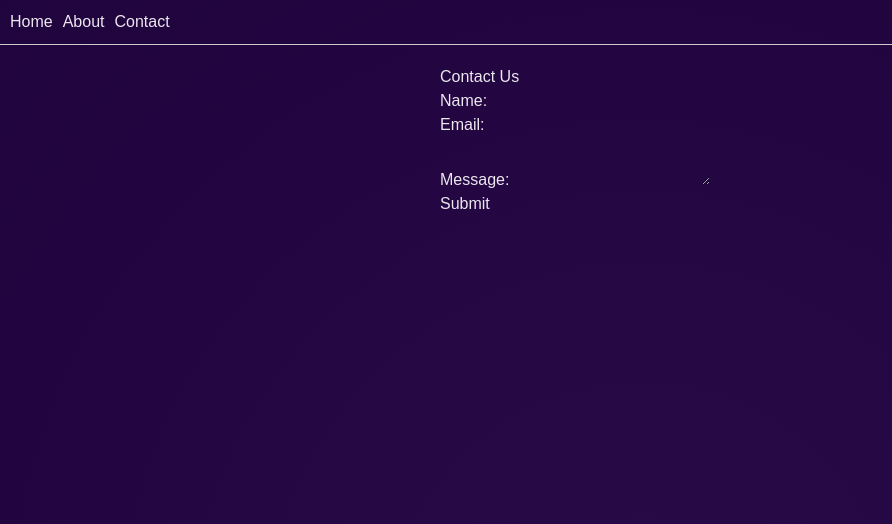
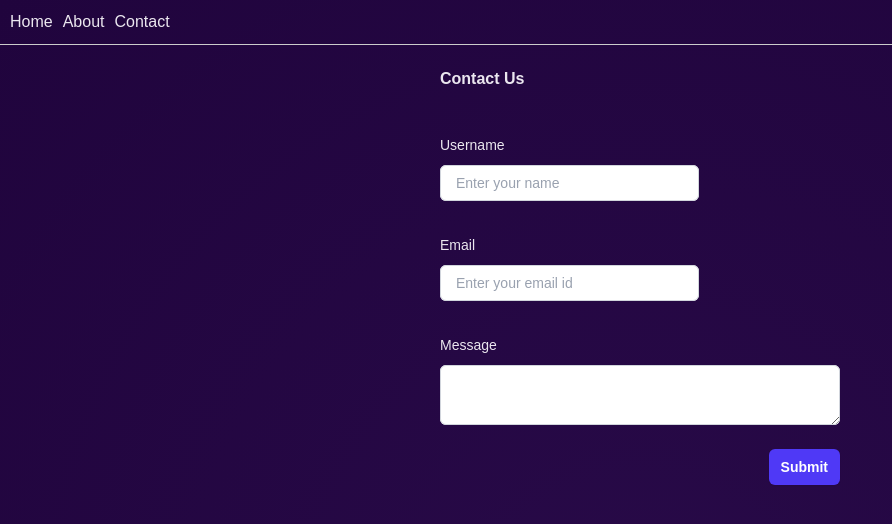
Before and after one commit to vijaykumar07/react-app, a React (Vite) app: page /contact in a window 1280 px wide. Shown: the top 524 px of the page, without its empty margins (0-892 px from the left). Built offline with nearby package versions, Linux system fonts and the light colour scheme.

Commit message:
Updated form with tailwind css

```diff
--- a/src/pages/Contact.tsx
+++ b/src/pages/Contact.tsx
@@ -1,6 +1,6 @@
-import React from 'react';
-import { useForm, SubmitHandler } from 'react-hook-form';
-import axios from 'axios';
+import React from "react";
+import { useForm, SubmitHandler } from "react-hook-form";
+import axios from "axios";
 
 type FormData = {
   name: string;
@@ -13,57 +13,124 @@ const ContactForm = () => {
     register,
     handleSubmit,
     reset,
-    formState: { errors, isSubmitSuccessful }
+    formState: { errors, isSubmitSuccessful },
   } = useForm<FormData>();
 
   const onSubmit: SubmitHandler<FormData> = async (data) => {
     try {
-      const response = await axios.post('https://jsonplaceholder.typicode.com/posts', data);
-      console.log('Form submitted:', response.data);
+      const response = await axios.post(
+        "https://jsonplaceholder.typicode.com/posts",
+        data
+      );
+      console.log("Form submitted:", response.data);
       reset(); // Clear form after successful submission
     } catch (error) {
-      console.error('API submission error:', error);
+      console.error("API submission error:", error);
     }
   };
 
   return (
-    <form onSubmit={handleSubmit(onSubmit)} style={{ maxWidth: '400px', margin: '20px auto' }}>
-      <h2>Contact Us</h2>
+    <form
+      onSubmit={handleSubmit(onSubmit)}
+      style={{ maxWidth: "400px", margin: "20px auto" }}
+    >
+      <h2 className="text-base/7 font-semibold text-white-900">Contact Us</h2>
 
-      <div>
-        <label>Name:</label>
+      <div className="mt-10 grid grid-cols-1 gap-x-6 gap-y-8 sm:grid-cols-6">
+        {/* <div className="sm:col-span-4">
+      <label htmlFor="username" className="block text-sm/6 font-medium text-gray-900">
+                Username
+              </label>
         <input
           {...register('name', { required: 'Name is required' })}
         />
         {errors.name && <p style={{ color: 'red' }}>{errors.name.message}</p>}
+        </div> */}
+
+        <div className="sm:col-span-4">
+          <label
+            htmlFor="username"
+            className="block text-sm/6 font-medium text-white-900"
+          >
+            Username
+          </label>
+          <div className="mt-2">
+            <div className="flex items-center rounded-md bg-white pl-3 outline-1 -outline-offset-1 outline-gray-300 focus-within:outline-2 focus-within:-outline-offset-2 focus-within:outline-indigo-600">
+              <input
+                id="username"
+                type="text"
+                placeholder="Enter your name"
+                {...register("name", { required: "Name is required" })}
+                className="block min-w-0 grow py-1.5 pr-3 pl-1 text-base text-gray-900 placeholder:text-gray-400 focus:outline-none sm:text-sm/6"
+              />
+            </div>
+            {errors.name && (
+              <p style={{ color: "red" }}>{errors.name.message}</p>
+            )}
+          </div>
         </div>
 
-      <div>
-        <label>Email:</label>
+        <div className="sm:col-span-4">
+          <label
+            htmlFor="email"
+            className="block text-sm/6 font-medium text-white-900"
+          >
+            Email
+          </label>
+          <div className="mt-2">
+            <div className="flex items-center rounded-md bg-white pl-3 outline-1 -outline-offset-1 outline-gray-300 focus-within:outline-2 focus-within:-outline-offset-2 focus-within:outline-indigo-600">
               <input
-          {...register('email', {
-            required: 'Email is required',
+                id="email"
+                type="text"
+                placeholder="Enter your email id"
+                {...register("email", {
+                  required: "Email is required",
                   pattern: {
                     value: /^\S+@\S+$/i,
-              message: 'Invalid email address'
-            }
+                    message: "Invalid email address",
+                  },
                 })}
+                className="block min-w-0 grow py-1.5 pr-3 pl-1 text-base text-gray-900 placeholder:text-gray-400 focus:outline-none sm:text-sm/6"
               />
-        {errors.email && <p style={{ color: 'red' }}>{errors.email.message}</p>}
+            </div>
+            {errors.email && (
+              <p style={{ color: "red" }}>{errors.email.message}</p>
+            )}
+          </div>
         </div>
 
-      <div>
-        <label>Message:</label>
+        <div className="col-span-full">
+          <label
+            htmlFor="message"
+            className="block text-sm/6 font-medium text-white-900"
+          >
+            Message
+          </label>
+          <div className="mt-2">
             <textarea
-          {...register('message', { required: 'Message is required' })}
+              id="message"
+              {...register("message", { required: "Message is required" })}
+              className="block w-full rounded-md bg-white px-3 py-1.5 text-base text-gray-900 outline-1 -outline-offset-1 outline-gray-300 placeholder:text-gray-400 focus:outline-2 focus:-outline-offset-2 focus:outline-indigo-600 sm:text-sm/6"
+              defaultValue={""}
             />
-        {errors.message && <p style={{ color: 'red' }}>{errors.message.message}</p>}
+          </div>
+          {errors.message && (
+            <p style={{ color: "red" }}>{errors.message.message}</p>
+          )}
+        </div>
       </div>
 
-      <button type="submit">Submit</button>
+      <div className="mt-6 flex items-center justify-end gap-x-6">
+        <button
+          type="submit"
+          className="rounded-md bg-indigo-600 px-3 py-2 text-sm font-semibold text-white shadow-xs hover:bg-indigo-500 focus-visible:outline-2 focus-visible:outline-offset-2 focus-visible:outline-indigo-600"
+        >
+          Submit
+        </button>
+      </div>
 
       {isSubmitSuccessful && (
-        <p style={{ color: 'green' }}>Form submitted successfully!</p>
+        <p style={{ color: "green" }}>Form submitted successfully!</p>
       )}
     </form>
   );
```
Lines whose indentation alone changed are shown as unchanged.
